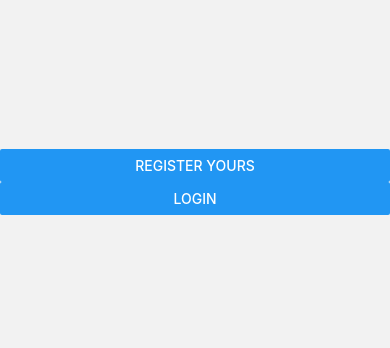
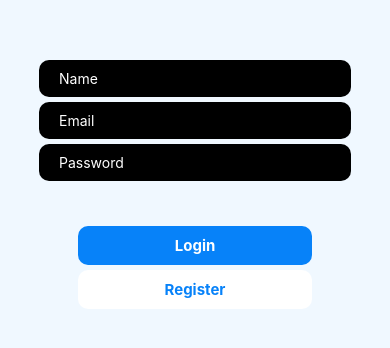
Before and after one commit to Bhagyeshpro/instaCloneWithRNative, a React Native app: screen /Register in a window 390 px wide. Shown: the part 240-588 px from the top of the page. Built offline with nearby package versions, Linux system fonts and the light colour scheme; no server answers.

Commit message:
Login Backend Done

```diff
--- a/App.js
+++ b/App.js
@@ -3,29 +3,20 @@ import React from "react";
 import { StyleSheet, Text, View } from "react-native";
 import { createNativeStackNavigator } from "@react-navigation/native-stack";
 import { NavigationContainer } from "@react-navigation/native";
-import * as firebase from "firebase";
 import Landing from "./Components/Auth/Landing";
 import Register from "./Components/Auth/Register";
 
-const firebaseConfig = {
-  apiKey: "AIzaSyD1WYUBi5WDuUmO8iayk3CSx3H1tfKY9d0",
-  authDomain: "instaclone-by-mihir.firebaseapp.com",
-  projectId: "instaclone-by-mihir",
-  storageBucket: "instaclone-by-mihir.appspot.com",
-  messagingSenderId: "242207743788",
-  appId: "1:242207743788:web:dc5731e451e2c44d9c9689",
-  measurementId: "G-05QHX0FMVK",
-};
-
-if (firebase.apps.length === 0) {
-  firebase.intializeApp(firebaseConfig);
-}
 const Stack = createNativeStackNavigator();
 
 export default function App() {
   return (
     <NavigationContainer>
-      <Stack.Navigator initialRouteName="Landing">
+      <Stack.Navigator initialRouteName="Register">
+        <Stack.Screen
+          name="Register"
+          component={Register}
+          options={{ headerShown: false }}
+        />
         <Stack.Screen
           name="Landing"
           component={Landing}
--- a/Components/Auth/Landing.js
+++ b/Components/Auth/Landing.js
@@ -1,14 +1,27 @@
 import React from "react";
-import { Button, View } from "react-native";
+import { Button, Image, StyleSheet, Text, View } from "react-native";
 
 export default function Landing({ navigation }) {
   return (
-    <View style={{ flex: 1, justifyContent: "center" }}>
-      <Button
-        title="Register yours"
-        onPress={() => navigation.navigte("Register")}
+    <View style={{ flex: 1, alignItems: "center", justifyContent: "center" }}>
+      <Text style={styles.text}>WELCOME TO INSTAGRAM</Text>
+      <Image
+        source={
+          "https://encrypted-tbn0.gstatic.com/images?q=tbn:ANd9GcQRP5DzZgTLz3rtU2PgabPYawok_tw_0BO03bljed246ps_bDbi--7ucC-uUUu4dj_Q2tQ&usqp=CAU"
+        }
+        style={styles.image}
       />
-      <Button title="Login" onPress={() => navigation.navigte("Login")} />
     </View>
   );
 }
+
+const styles = StyleSheet.create({
+  image: {
+    width: 100,
+    height: 100,
+  },
+  text: {
+    fontSize: 25,
+    marginBottom: 10,
+  },
+});
--- a/Components/Auth/Register.js
+++ b/Components/Auth/Register.js
@@ -1,63 +1,134 @@
-import React, { Component } from "react";
-import { Button, StyleSheet, TextInput, View } from "react-native";
+import { useNavigation } from "@react-navigation/core";
+import React, { useEffect, useState } from "react";
+import {
+  KeyboardAvoidingView,
+  StyleSheet,
+  Text,
+  TextInput,
+  TouchableOpacity,
+  View,
+} from "react-native";
+import { auth } from "../../firebase";
 
-import firebase from "firebase";
-export class Register extends Component {
-  constructor(props) {
-    super(props);
+const Register = () => {
+  const [email, setEmail] = useState("");
+  const [password, setPassword] = useState("");
+  const [name, setName] = useState("");
+  const navigation = useNavigation();
 
-    this.state = {
-      email: "",
-      password: "",
-      name: "",
-    };
+  useEffect(() => {
+    const unsubscribe = auth.onAuthStateChanged((user) => {
+      if (user) {
+        navigation.navigate("Landing");
+      }
+    });
+    return unsubscribe;
+  }, []);
 
-    this.ononSignUp = this.onSignUp.bind(this);
-  }
+  const handleSignUp = () => {
+    auth
+      .createUserWithEmailAndPassword(email, password)
+      .then((userCredentials) => {
+        const user = userCredentials.user;
+        console.log("Regiesterd With : ", user.email);
+      })
+      .catch((error) => alert(error.message));
+  };
 
-  onSignUp() {
-    const { email, name, password } = this.state;
-    firebase
-      .auth()
-      .createUserWithEmailAndPassword(email, password)
-      .then((results) => {
-        conso;
-
-        le.log(results);
-      })
-      .catch((error) => {
-        console.log(error);
-      });
-  }
-
-  render() {
-    0;
-    return (
-      <View style={styles.container}>
+  const handleLogIn = () => {
+    auth.signInWithEmailAndPassword(email, password).then((userCredentials) => {
+      const user = userCredentials.user;
+      console.log("Loged In With : ", user.email);
+    });
+  };
+  return (
+    <KeyboardAvoidingView style={styles.container} behavior={"padding"}>
+      <View style={styles.inputContainer}>
         <TextInput
-          placeholder="name"
-          onChangeText={(name) => this.setState({ name })}
+          placeholder="Name"
+          placeholderTextColor="#fff"
+          // value={}
+          onChangeText={(text) => setName(text)}
+          style={[styles.input, styles.textInputStyles]}
         />
         <TextInput
-          placeholder="email"
-          onChangeText={(email) => this.setState({ email })}
+          placeholder="Email"
+          placeholderTextColor="#fff"
+          // value={}
+          onChangeText={(text) => setEmail(text)}
+          style={[styles.input, styles.textInputStyles]}
         />
         <TextInput
-          placeholder="password"
+          placeholder="Password"
+          placeholderTextColor="#fff"
+          // value={}
+          onChangeText={(text) => setPassword(text)}
+          style={[styles.input, styles.textInputStyles]}
           secureTextEntry
-          onChangeText={(password) => this.setState({ password })}
         />
-        <Button onPress={() => this.onSignUp()} title="onSignUp" />
       </View>
-    );
-  }
-}
+      <View style={styles.buttonContainer}>
+        <TouchableOpacity onPress={handleLogIn} style={styles.button}>
+          <Text style={styles.buttonText}>Login</Text>
+        </TouchableOpacity>
+        <TouchableOpacity
+          onPress={handleSignUp}
+          style={[styles.button, styles.buttonOutline]}
+        >
+          <Text style={styles.buttonOutlineText}>Register</Text>
+        </TouchableOpacity>
+      </View>
+    </KeyboardAvoidingView>
+  );
+};
 
 export default Register;
 
 const styles = StyleSheet.create({
   container: {
+    backgroundColor: "#f0f8ff",
     flex: 1,
+    alignItems: "center",
     justifyContent: "center",
   },
+  inputContainer: {
+    width: "80%",
+  },
+  input: {
+    backgroundColor: "black",
+    paddingHorizontal: 20,
+    paddingVertical: 10,
+    borderRadius: 10,
+    marginTop: 5,
+  },
+  buttonContainer: {
+    width: "60%",
+    justifyContent: "center",
+    alignItems: "center",
+    marginTop: 40,
+  },
+  button: {
+    backgroundColor: "#0782F9",
+    width: "100%",
+    borderRadius: 10,
+    padding: 10,
+    alignItems: "center",
+    marginTop: 5,
+  },
+  textInputStyles: {
+    color: "#fff",
+  },
+  buttonText: {
+    color: "white",
+    fontSize: 15,
+    fontWeight: "700",
+  },
+  buttonOutline: {
+    backgroundColor: "white",
+  },
+  buttonOutlineText: {
+    color: "#0782F9",
+    fontSize: 15,
+    fontWeight: "700",
+  },
 });
--- /dev/null
+++ b/firebase.js
@@ -0,0 +1,22 @@
+import firebase from "firebase";
+
+const firebaseConfig = {
+  apiKey: "AIzaSyD1WYUBi5WDuUmO8iayk3CSx3H1tfKY9d0",
+  authDomain: "instaclone-by-mihir.firebaseapp.com",
+  projectId: "instaclone-by-mihir",
+  storageBucket: "instaclone-by-mihir.appspot.com",
+  appId: "1:242207743788:web:dc5731e451e2c44d9c9689",
+  messagingSenderId: "242207743788",
+  measurementId: "G-05QHX0FMVK",
+};
+
+let app;
+if (firebase.apps.length === 0) {
+  app = firebase.initializeApp(firebaseConfig);
+} else {
+  app = firebase.app();
+}
+
+const auth = firebase.auth();
+
+export { auth };
--- a/package.json
+++ b/package.json
@@ -15,14 +15,14 @@
     "@react-navigation/native-stack": "^6.2.5",
     "expo": "~43.0.2",
     "expo-status-bar": "~1.1.0",
-    "firebase": "^9.4.1",
     "react": "17.0.1",
     "react-dom": "17.0.1",
     "react-native": "0.64.3",
     "react-native-gesture-handler": "^1.10.3",
     "react-native-safe-area-context": "3.3.2",
-    "react-native-screens": "^3.8.0",
-    "react-native-web": "0.17.1"
+    "react-native-screens": "~3.8.0",
+    "react-native-web": "0.17.1",
+    "firebase": "8.2.3"
   },
   "devDependencies": {
     "@babel/core": "^7.12.9"
```
Also changed, not shown: 1 other file (tests, documents, lock files or other folders).
